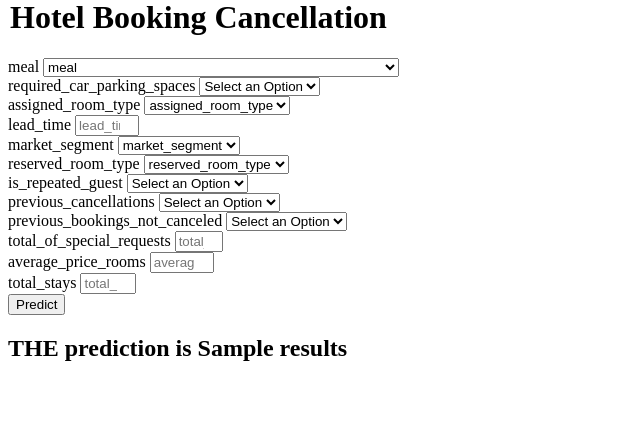
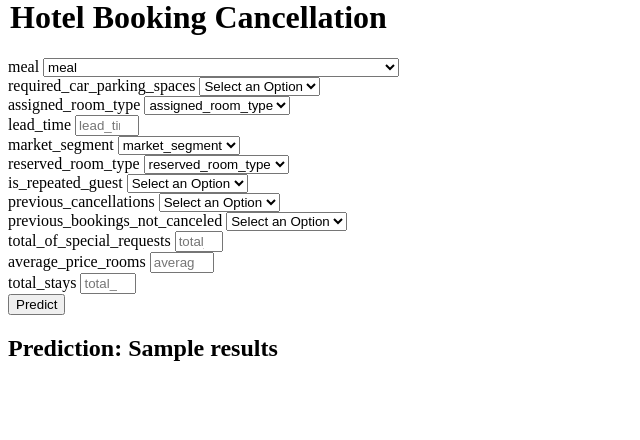
Before and after one commit to deepakthakur-92/Hotel-Booking-Dataset-mlflow-dvc, a Flask app: template templates/home.html in a window 1280 px wide. Shown: the part 67-507 px from the top of the page, without its empty margins (0-640 px from the left). Run offline with Flask 3, Linux system fonts and the light colour scheme; the template is opened without the code that fills it: most values are stand-ins (such as "Sample title", 1, 10 or a date in 2020).

Commit message:
modify: prediction format

```diff
--- a/templates/home.html
+++ b/templates/home.html
@@ -187,7 +187,7 @@
         </div>
     </form>
     <h2>
-       THE  prediction is {{results}}
+       Prediction:  {{results}}
     </h2>
    <body>
 </html>
```
